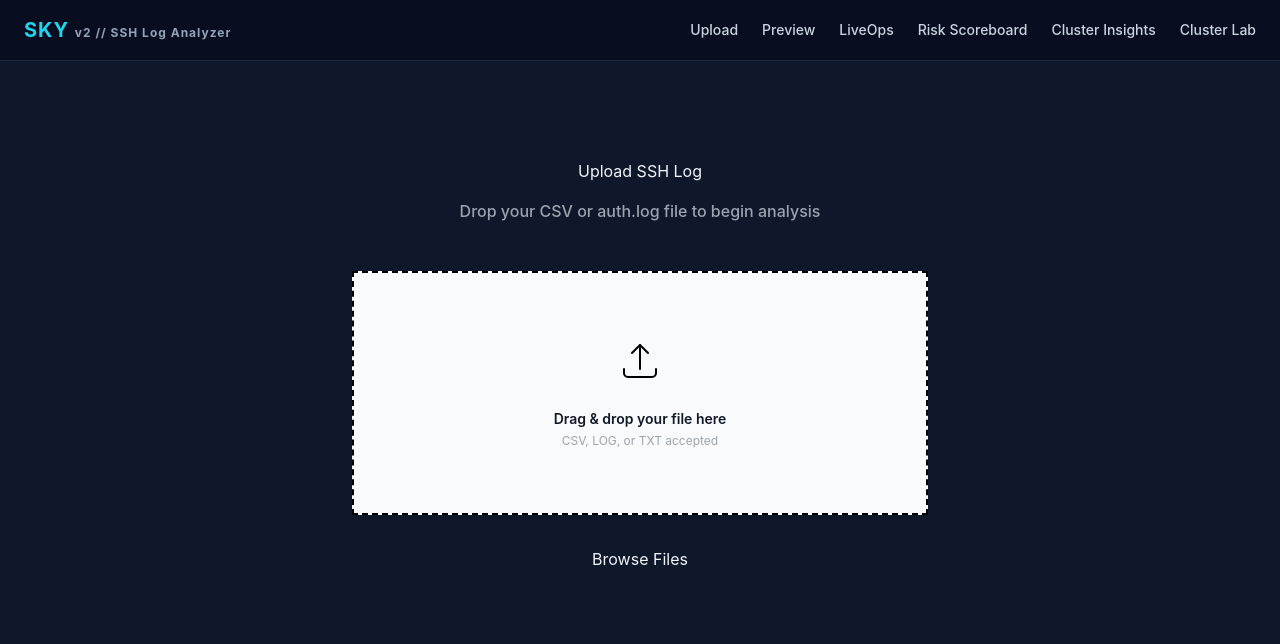
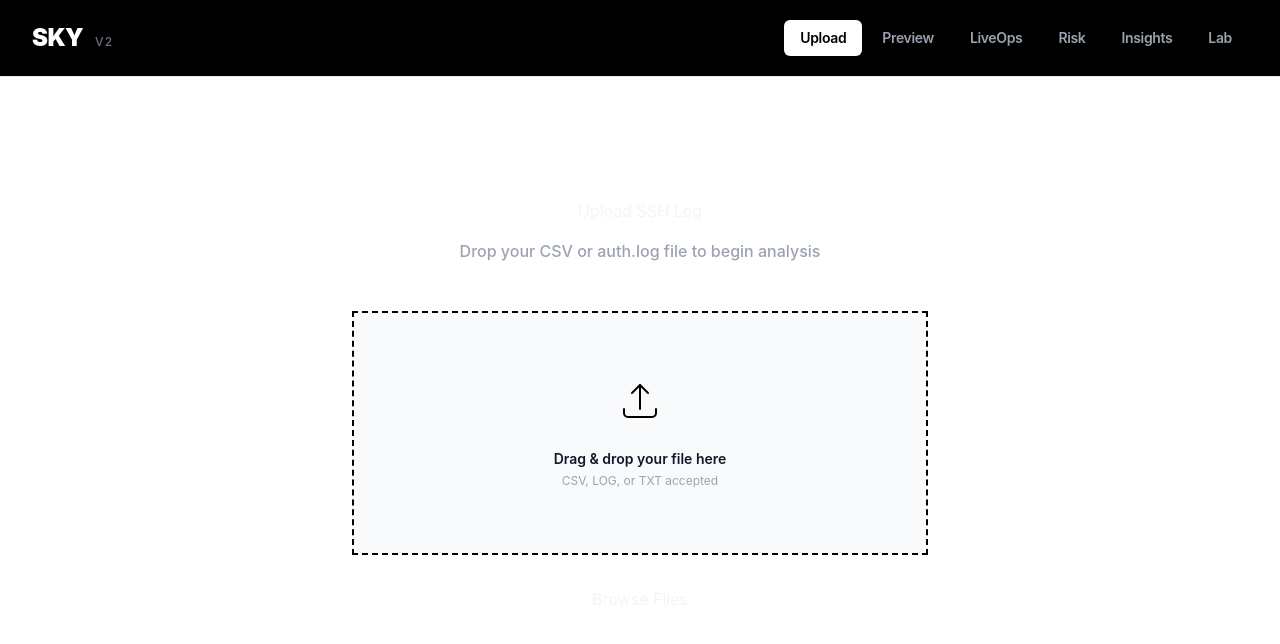
Before and after one commit to notmajed-dev/SKY-v2, a React (Vite) app: page / in a window 1280 px wide. Shown: the top 644 px of the page. Built offline with nearby package versions, Linux system fonts and the light colour scheme.

Commit message:
feat: redesign app navigation and overall layout

```diff
--- a/src/App.jsx
+++ b/src/App.jsx
@@ -1,5 +1,5 @@
 import React from 'react';
-import { Routes, Route, Link, Outlet } from 'react-router-dom';
+import { Routes, Route, Link, Outlet, useLocation } from 'react-router-dom';
 import Upload from './components/Upload';
 import PreviewTable from './components/PreviewTable';
 import LiveOps from './components/LiveOps';
@@ -7,28 +7,51 @@ import RiskScoreboard from './components/RiskScoreboard';
 import ClusterLab from './components/ClusterLab';
 import ClusterInsights from './components/ClusterInsights';
 
+const navLinks = [
+  { to: '/', label: 'Upload' },
+  { to: '/preview', label: 'Preview' },
+  { to: '/live-ops', label: 'LiveOps' },
+  { to: '/risk', label: 'Risk' },
+  { to: '/cluster-insights', label: 'Insights' },
+  { to: '/cluster-lab', label: 'Lab' },
+];
+
 function Layout() {
+  const location = useLocation();
+
   return (
-    <div className="min-h-screen bg-slate-900 text-slate-100">
-      {/* Navigation menu */}
-      <nav className="border-b border-slate-800 bg-slate-950/50 px-6 py-4 backdrop-blur">
-        <div className="mx-auto flex max-w-7xl items-center justify-between">
-          <div className="text-xl font-bold tracking-wider text-cyan-400">
-            SKY <span className="text-xs text-slate-400">v2 // SSH Log Analyzer</span>
-          </div>
-          <div className="flex space-x-6 text-sm font-medium text-slate-300">
-            <Link to="/" className="transition hover:text-cyan-400">Upload</Link>
-            <Link to="/preview" className="transition hover:text-cyan-400">Preview</Link>
-            <Link to="/live-ops" className="transition hover:text-cyan-400">LiveOps</Link>
-            <Link to="/risk" className="transition hover:text-cyan-400">Risk Scoreboard</Link>
-            <Link to="/cluster-insights" className="transition hover:text-cyan-400">Cluster Insights</Link>
-            <Link to="/cluster-lab" className="transition hover:text-cyan-400">Cluster Lab</Link>
+    <div className="min-h-screen bg-white">
+      <nav className="border-b border-gray-200 bg-black">
+        <div className="mx-auto flex max-w-7xl items-center justify-between px-8 py-5">
+          <Link to="/" className="flex items-baseline gap-3">
+            <span className="text-2xl font-black tracking-tight text-white">SKY</span>
+            <span className="text-xs font-medium tracking-widest text-gray-500 uppercase">v2</span>
+          </Link>
+          <div className="flex items-center gap-1">
+            {navLinks.map((link) => {
+              const isActive =
+                link.to === '/'
+                  ? location.pathname === '/'
+                  : location.pathname.startsWith(link.to);
+              return (
+                <Link
+                  key={link.to}
+                  to={link.to}
+                  className={`px-4 py-2 text-sm font-semibold tracking-tight rounded-md transition-all duration-200 ${
+                    isActive
+                      ? 'bg-white text-black'
+                      : 'text-gray-400 hover:text-white'
+                  }`}
+                >
+                  {link.label}
+                </Link>
+              );
+            })}
           </div>
         </div>
       </nav>
 
-      {/* Outlet for routed views */}
-      <main className="mx-auto max-w-7xl p-6">
+      <main className="mx-auto max-w-7xl px-8 py-12">
         <Outlet />
       </main>
     </div>
```
